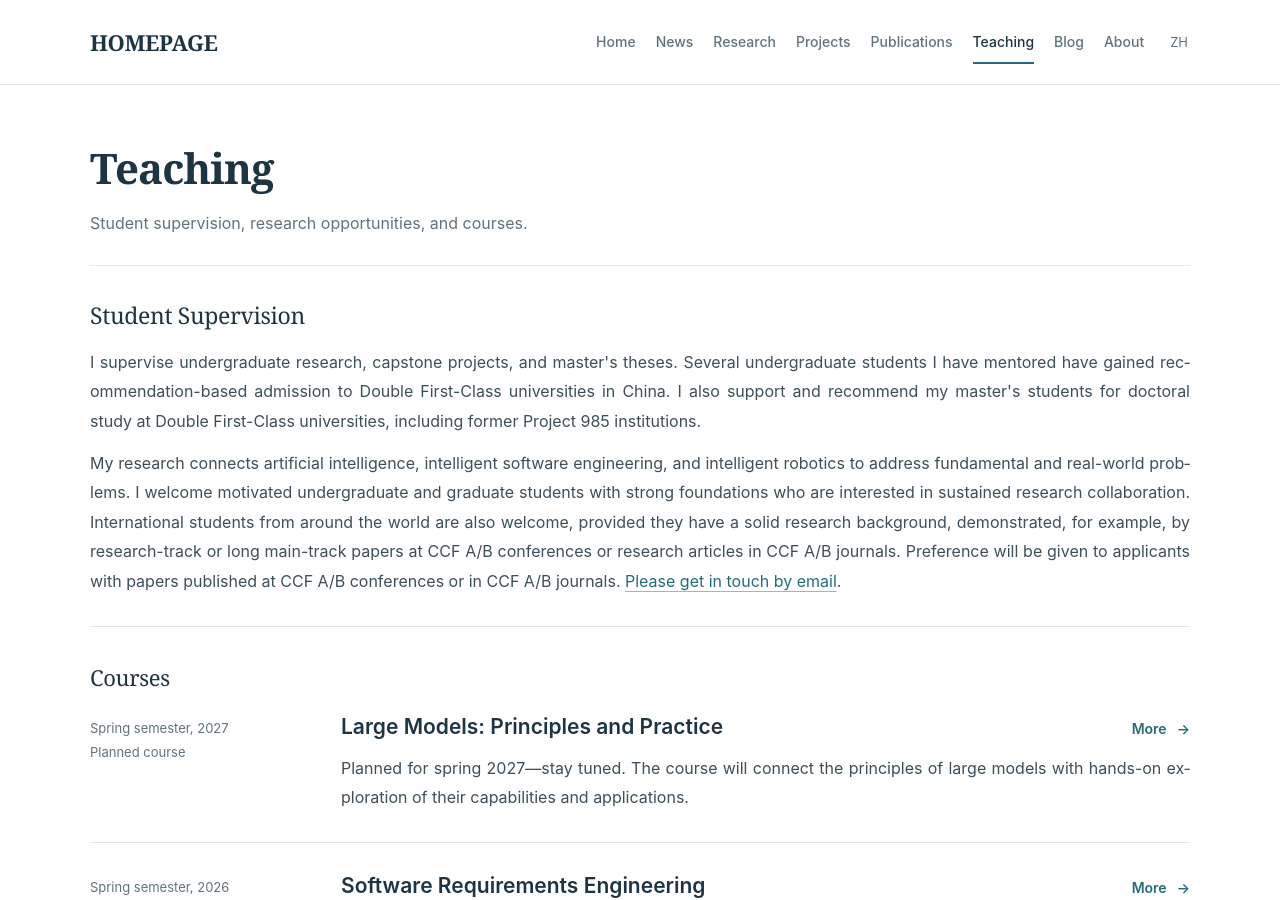
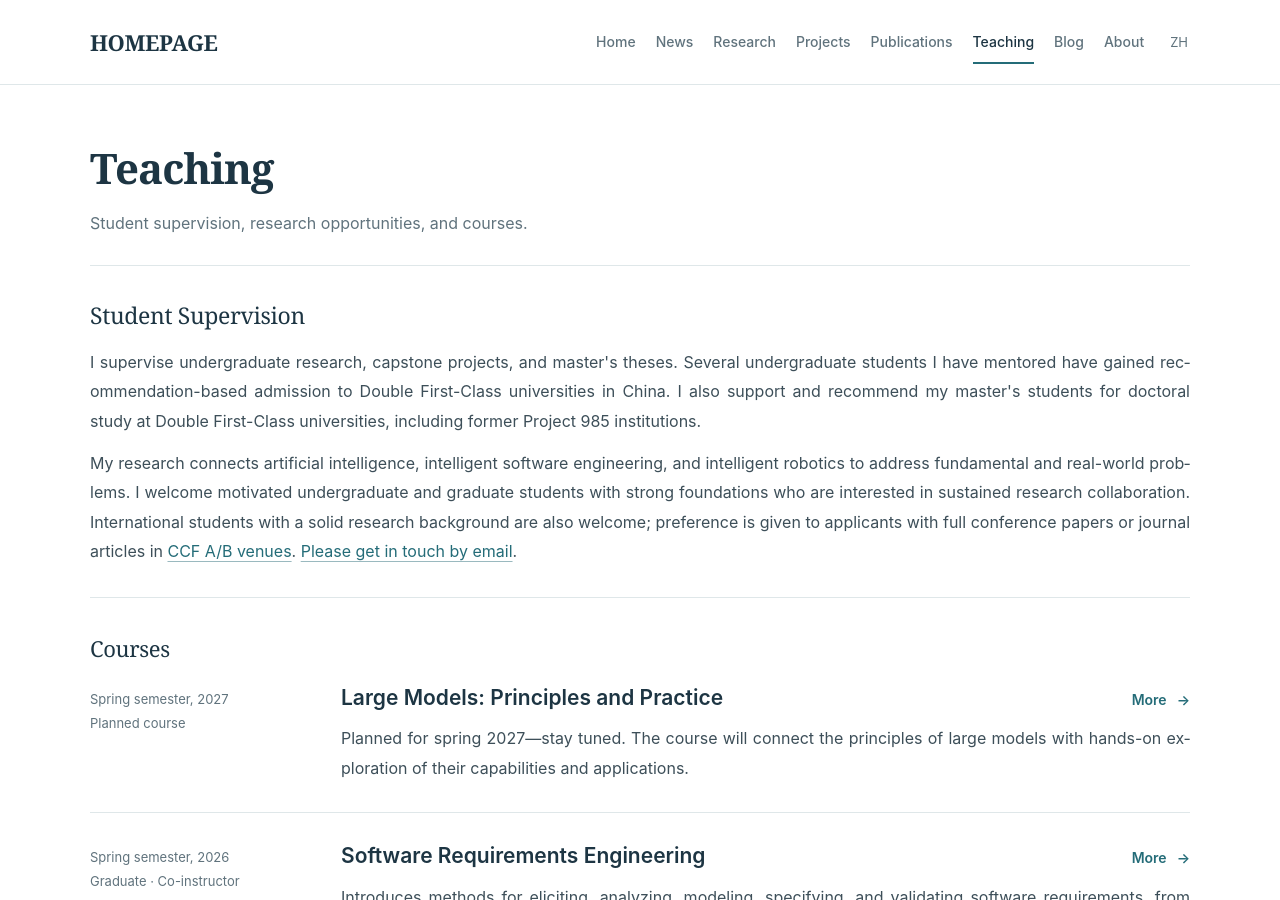
Before and after one commit to h-jp/h-jp.github.io, a Jekyll site: the page built from _pages/teaching.html, in a window 1280 px wide and 900 px high. Built offline with Jekyll 4.4.1, drawn with Linux system fonts in a browser that asks for light colours.

Commit message:
Simplify student invitation and link official CCF directory

```diff
--- a/_data/profile.yml
+++ b/_data/profile.yml
@@ -62,8 +62,8 @@ supervision:
     en: I supervise undergraduate research, capstone projects, and master's theses. Several undergraduate students I have mentored have gained recommendation-based admission to Double First-Class universities in China. I also support and recommend my master's students for doctoral study at Double First-Class universities, including former Project 985 institutions.
     zh: 指导本科生科研、毕业设计与硕士学位论文。所指导的本科生中，多人通过推免进入“双一流”高校深造；同时，支持并推荐所指导的硕士生赴原“985工程”等“双一流”高校攻读博士学位。
   invitation:
-    en: I welcome motivated undergraduate and graduate students with strong foundations who are interested in sustained research collaboration. International students from around the world are also welcome, provided they have a solid research background, demonstrated, for example, by research-track or long main-track papers at CCF A/B conferences or research articles in CCF A/B journals. Preference will be given to applicants with papers published at CCF A/B conferences or in CCF A/B journals.
-    zh: 欢迎基础扎实、主动学习且愿意长期投入科研的优秀本科生与研究生加入，围绕共同的研究问题开展持续合作。同时欢迎来自世界各地的国际学生，申请者应具备一定的研究基础，例如在 CCF A/B 类会议发表过 Research Track 论文或主会长文，或在 CCF A/B 类期刊发表过研究论文；有 CCF A/B 类会议或期刊论文发表经历者将优先考虑。
+    en: I welcome motivated undergraduate and graduate students with strong foundations who are interested in sustained research collaboration. International students with a solid research background are also welcome; preference is given to applicants with full conference papers or journal articles in <a href="https://www.ccf.org.cn/Academic_Evaluation/By_category/" title="China Computer Federation (CCF) recommended conferences and journals">CCF A/B venues</a>.
+    zh: 欢迎基础扎实、主动学习且愿意长期投入科研的优秀本科生与研究生加入，围绕共同的研究问题开展持续合作。同时欢迎具有研究基础的国际学生；在 <a href="https://www.ccf.org.cn/Academic_Evaluation/By_category/" title="中国计算机学会推荐国际学术会议和期刊目录">CCF A/B 类会议或期刊</a>发表过正式会议长文或期刊研究论文者优先考虑。
 service:
   en: Invited reviewer for AAAI, EMNLP, NLPCC, PRICAI, ACM TKDD, ACM TALLIP, and Journal of Software.
   zh: 受邀担任AAAI、EMNLP、NLPCC、PRICAI等国际会议以及ACM TKDD、ACM TALLIP、软件学报等期刊审稿人。
```
